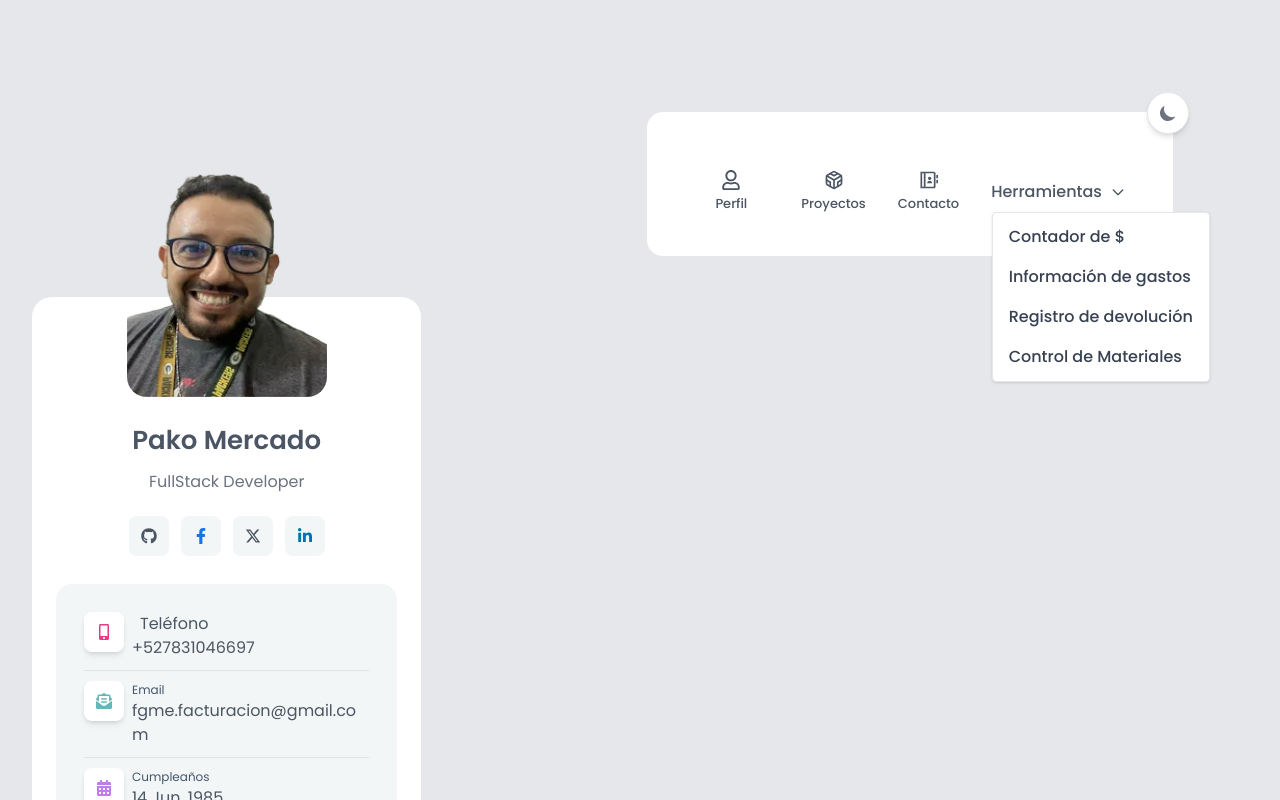
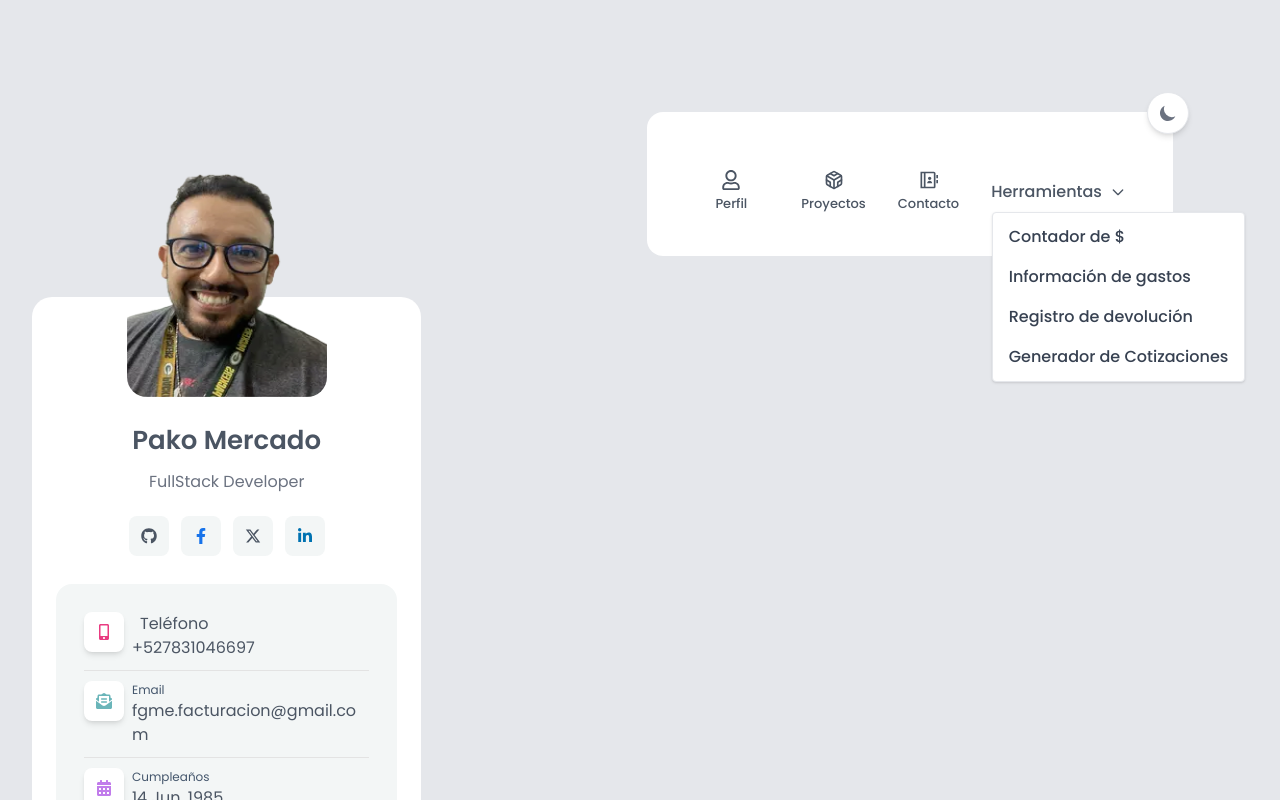
Before and after one commit to pakomercado0517/portfolio_2.0, a React (Vite) app: page / in a window 1280 px wide. Both pictures are taken after a click on the button "Herramientas". Shown: the top 800 px of the page. Built offline with nearby package versions, Linux system fonts and the light colour scheme; what tailwindcss-animated would draw is missing.

Commit message:
create quotation route on page

```diff
--- a/src/components/NavbarTwo.jsx
+++ b/src/components/NavbarTwo.jsx
@@ -84,8 +84,8 @@ export default function NavbarTwo() {
                 <Link className="dark:text-[#A6A6A6]" to="/payback">
                   <Dropdown.Item>Registro de devolución</Dropdown.Item>
                 </Link>
-                <Link className="dark:text-[#A6A6A6]" to="/material-control">
-                  <Dropdown.Item>Control de Materiales</Dropdown.Item>
+                <Link className="dark:text-[#A6A6A6]" to="/quotation">
+                  <Dropdown.Item>Generador de Cotizaciones</Dropdown.Item>
                 </Link>
               </Dropdown>
             </div>
--- a/src/components/PortfolioNavbar.jsx
+++ b/src/components/PortfolioNavbar.jsx
@@ -43,8 +43,8 @@ export default function PortfolioNavbar() {
                 <Link to="/payback">
                   <Dropdown.Item>Registro de devolución</Dropdown.Item>
                 </Link>
-                <Link to="/material-control">
-                  <Dropdown.Item>Control de Materiales</Dropdown.Item>
+                <Link to="/quotation">
+                  <Dropdown.Item>Generador de Cotizaciones</Dropdown.Item>
                 </Link>
               </Dropdown>
             </article>
```
